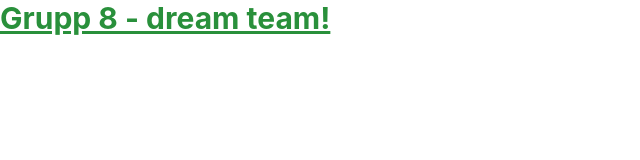
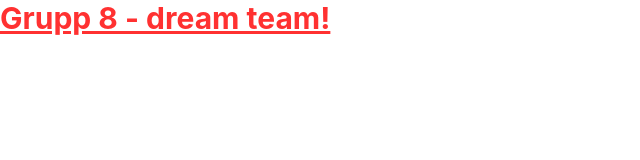
Before and after one commit to WILGROSS/parmar-och-poesi, a website built with Vite: page index.html in a window 1280 px wide. Shown: the whole page, without its empty margins (0-640 px from the left). Built offline with nearby package versions, Linux system fonts and the light colour scheme.

Commit message:
make h1 red

```diff
--- a/src/style.scss
+++ b/src/style.scss
@@ -10,6 +10,6 @@ body {
 
 header {
     .sass-test{
-        color: #29903b
+        color: #ff3131
     }
 }
```
